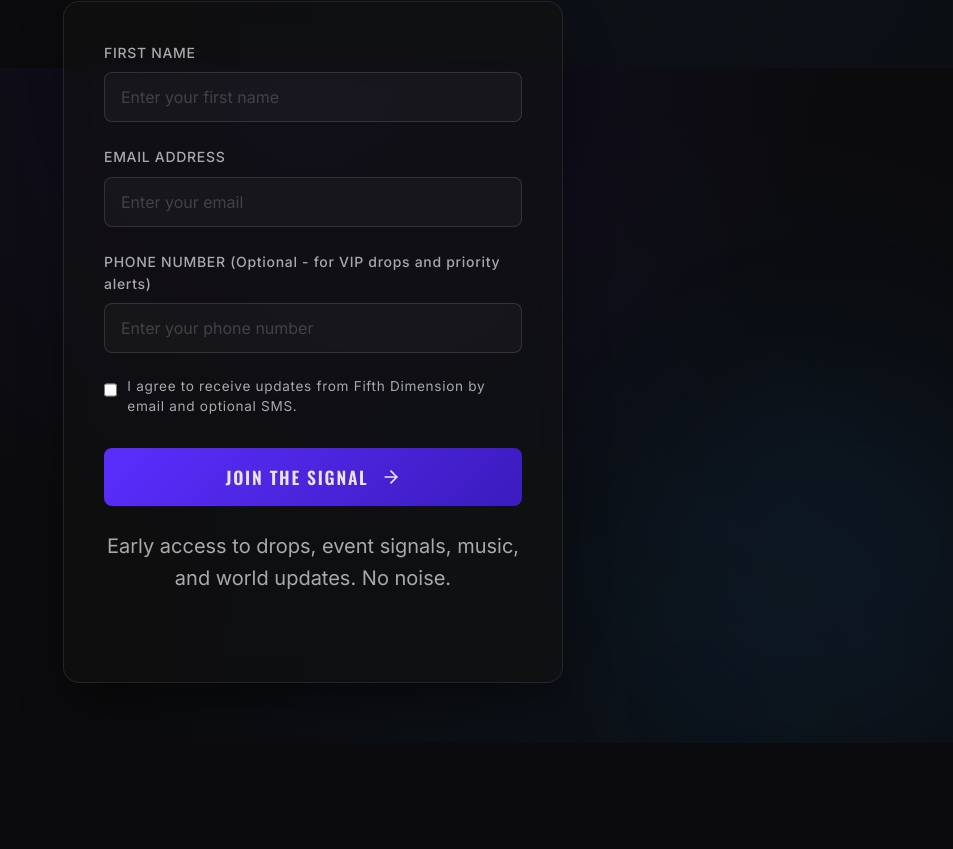
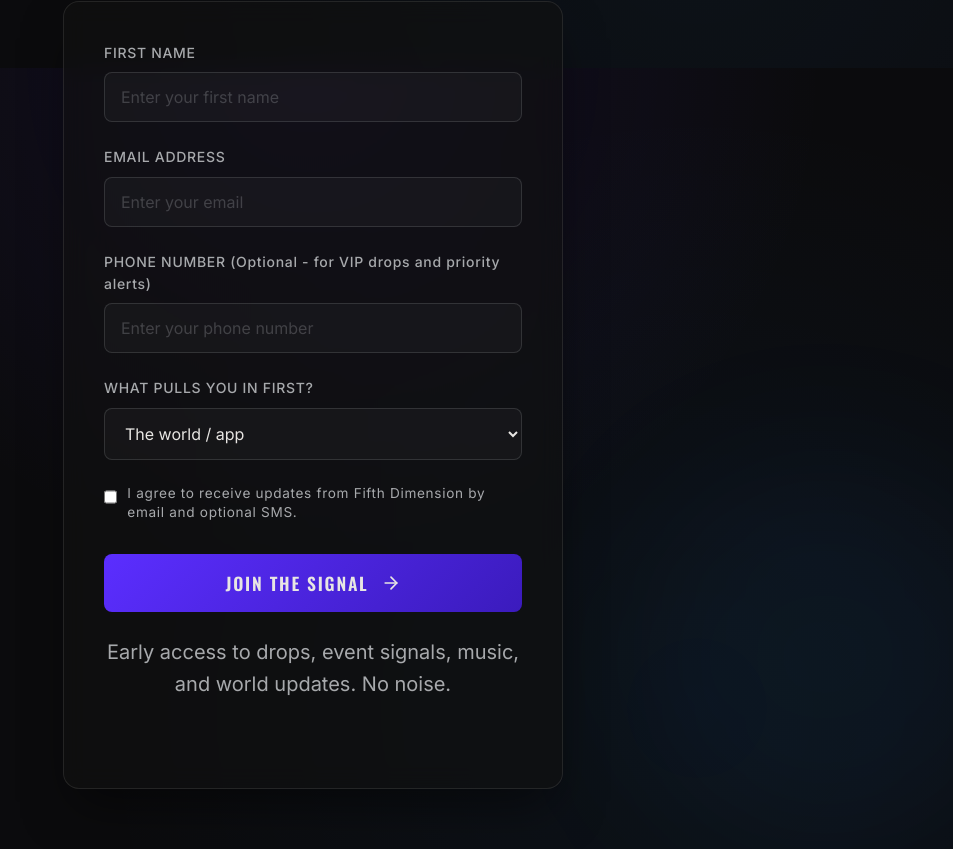
Before and after one commit to zenotheomni/5D-Landing-Page, a React (Vite) app: page / in a window 1280 px wide. Shown: the part 732-1581 px from the top of the page, without its empty margins (327-1280 px from the left). Before the commit the page ends 1475 px from the top, so only its background shows below. Built offline with nearby package versions, Linux system fonts and the light colour scheme.

Commit message:
[Onboarding] - add welcome system, integration map, and interest capture

```diff
--- a/src/pages/Entry.tsx
+++ b/src/pages/Entry.tsx
@@ -7,6 +7,7 @@
   const [email, setEmail] = useState('');
   const [phone, setPhone] = useState('');
   const [consent, setConsent] = useState(false);
+  const [interestArea, setInterestArea] = useState('world');
   const [loading, setLoading] = useState(false);
   const [error, setError] = useState('');
   const navigate = useNavigate();
@@ -40,7 +41,7 @@
           phone,
           consent,
           source: 'landing-page',
-          interestArea: 'world',
+          interestArea,
         }),
       });
 
@@ -137,6 +138,23 @@
               />
             </div>
 
+            <div className="form-group">
+              <label htmlFor="interestArea">WHAT PULLS YOU IN FIRST?</label>
+              <select
+                id="interestArea"
+                className="input-base"
+                value={interestArea}
+                onChange={(e) => setInterestArea(e.target.value)}
+                disabled={loading}
+              >
+                <option value="world">The world / app</option>
+                <option value="music">Music</option>
+                <option value="merch">Garments / drops</option>
+                <option value="mindset">Mindset / philosophy</option>
+                <option value="events">Events / live rooms</option>
+              </select>
+            </div>
+
             <div className="form-group" style={{ display: 'flex', alignItems: 'flex-start', gap: '10px', marginTop: '1.5rem' }}>
               <input
                 type="checkbox"
```
Also changed, not shown: 2 other files (tests, documents, lock files or other folders).
